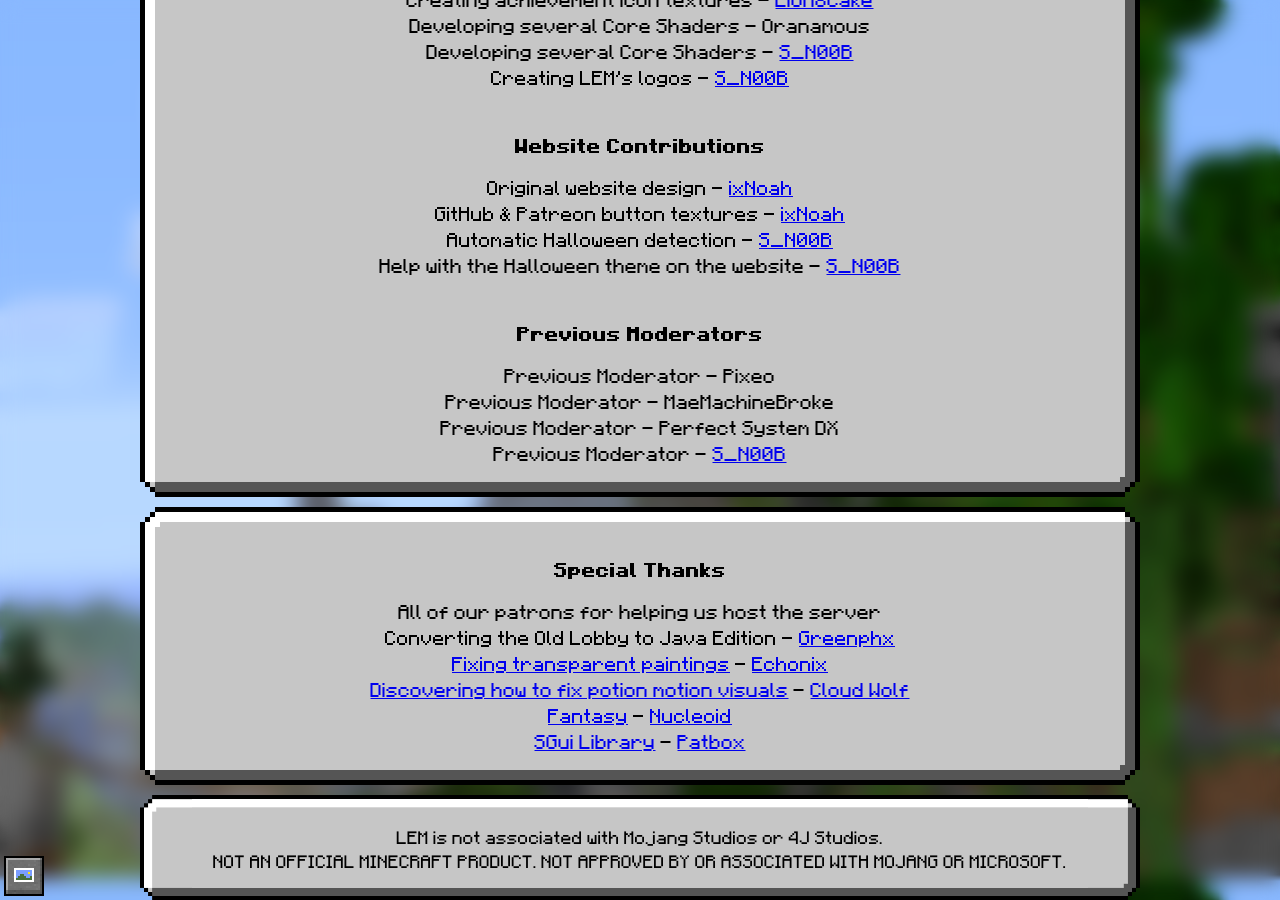
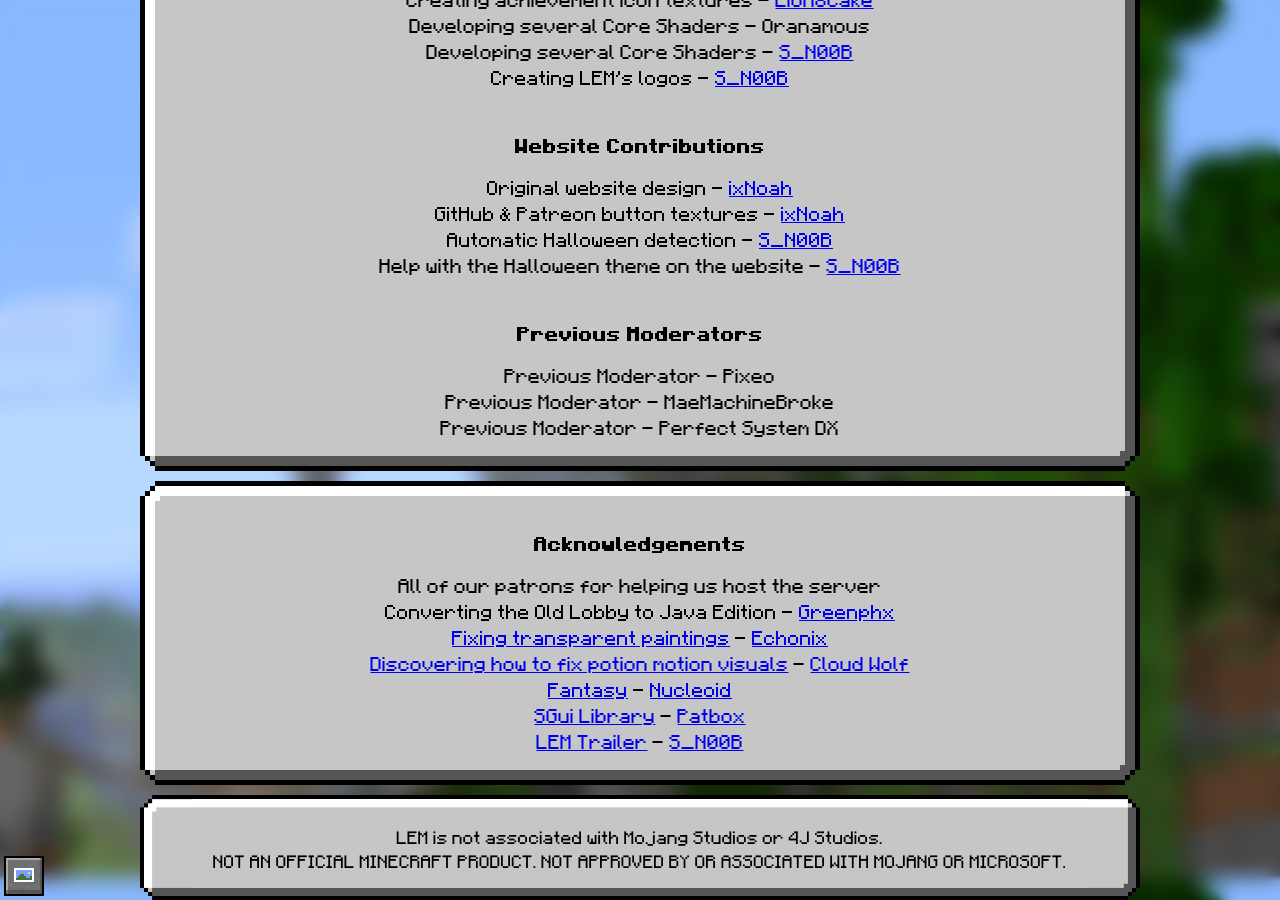
Before and after one commit to Legacy-Edition-Minigames/Website, a Jekyll site: the page built from credits.html, in a window 1280 px wide and 900 px high, scrolled down 1822 px. Built offline with Jekyll 4.4.1, drawn with Linux system fonts in a browser that asks for light colours; some web fonts are replaced.

Commit message:
Update credits.html

```diff
--- a/credits.html
+++ b/credits.html
@@ -63,7 +63,7 @@
 
 	<br><br><p><b>Additional Mod Contributions</b></p>
 	Accurate armor bar for LEMClientHelper - <a href="https://github.com/Virusnest" target="_blank">Virusnest</a><br>
-  LEMClientHelper Small Inventory textures - <a href="https://github.com/S-N00B-1" target="_blank">S_N00B</a>
+  	LEMClientHelper Small Inventory textures - <a href="https://github.com/S-N00B-1" target="_blank">S_N00B</a>
 
 	<br><br><p><b>Translation Contributions</b></p>
 	French Translations - <a href="https://www.youtube.com/channel/UCghp5JdfRaf3dNDeNucD_Yg" target="_blank">Frizou</a><br>
@@ -81,7 +81,7 @@
 	Porting some resource packs - <a href="https://www.youtube.com/channel/UCdrISDcsX4B8rI-FQuxXFTw" target="_blank">PastelBranches</a><br>
 	Porting some resource packs - <a href="https://github.com/Lion8cake" target="_blank">Lion8Cake</a><br>
 	Creating achievement icon textures - <a href="https://github.com/Lion8cake" target="_blank">Lion8Cake</a><br>
-  Developing several Core Shaders - Oranamous<br>
+  	Developing several Core Shaders - Oranamous<br>
 	Developing several Core Shaders - <a href="https://github.com/S-N00B-1" target="_blank">S_N00B</a><br>
 	Creating LEM's logos - <a href="https://github.com/S-N00B-1" target="_blank">S_N00B</a>
 
@@ -95,15 +95,15 @@
 	Previous Moderator - Pixeo<br>
 	Previous Moderator - MaeMachineBroke<br>
 	Previous Moderator - Perfect System DX<br>
-	Previous Moderator - <a href="https://github.com/S-N00B-1" target="_blank">S_N00B</a><br>
 </div>
 
 <div class="guibox center">
-	<p><b>Special Thanks</b></p>
+	<p><b>Acknowledgements</b></p>
 	All of our patrons for helping us host the server<br>
 	Converting the Old Lobby to Java Edition - <a href="https://www.youtube.com/watch?v=jS8_P9xmGKQ" target='_blank'>Greenphx</a><br>
 	<a href="https://www.planetminecraft.com/texture-pack/mc-164001-transparent-textures-bug-fix-see-through-paintings-beds-amp-shields/" target='_blank'>Fixing transparent paintings</a> - <a href="https://www.planetminecraft.com/member/echonix/" target='_blank'>Echonix</a><br>
 	<a href="https://www.youtube.com/watch?v=yM7aQKAbFmY&t=373s" target='_blank'>Discovering how to fix potion motion visuals</a> - <a href="https://www.youtube.com/cloudwolfminecraft" target='_blank'>Cloud Wolf</a><br>
 	<a href="https://github.com/NucleoidMC/fantasy" target='_blank'>Fantasy</a> - <a href="https://nucleoid.xyz/" target='_blank'>Nucleoid</a><br>
-	<a href="https://github.com/Patbox/sgui" target='_blank'>SGui Library</a> - <a href="https://pb4.eu/" target='_blank'>Patbox</a>
+	<a href="https://github.com/Patbox/sgui" target='_blank'>SGui Library</a> - <a href="https://pb4.eu/" target='_blank'>Patbox</a><br>
+	<a href="https://youtu.be/dwQI2Pq77TU" target='_blank'>LEM Trailer</a> - <a href="https://github.com/S-N00B-1" target="_blank">S_N00B</a>
 </div>
```
